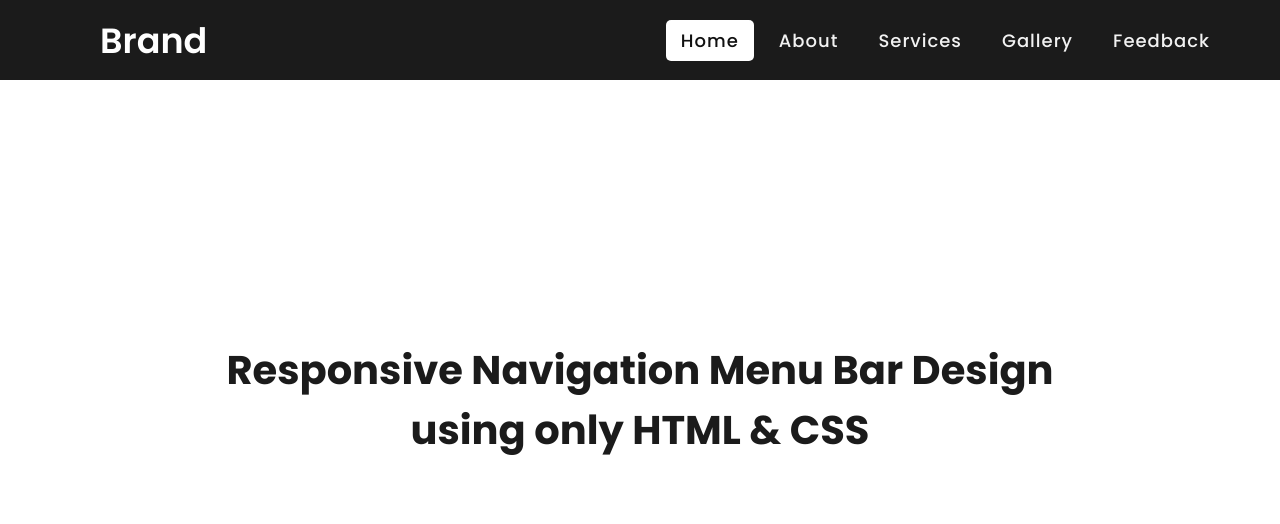
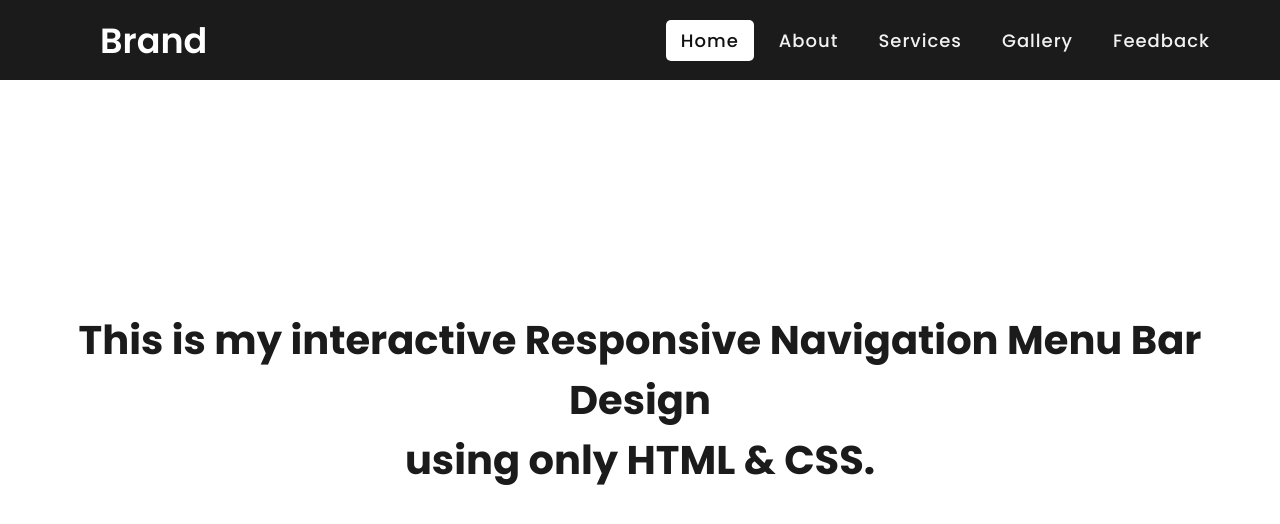
Before and after one commit to mauryaprakash847/Responsive-Navigational-Bar, a plain HTML site: page index.html in a window 1280 px wide. Drawn offline with Linux system fonts and the light colour scheme.

Commit message:
index.html

```diff
--- a/index.html
+++ b/index.html
@@ -27,10 +27,10 @@
       </nav>
       <div class="content">
          <div>
-            Responsive Navigation Menu Bar Design
+            This is my interactive Responsive Navigation Menu Bar Design
          </div>
          <div>
-            using only HTML & CSS
+            using only HTML & CSS.
          </div>
       </div>
    </body>
```
